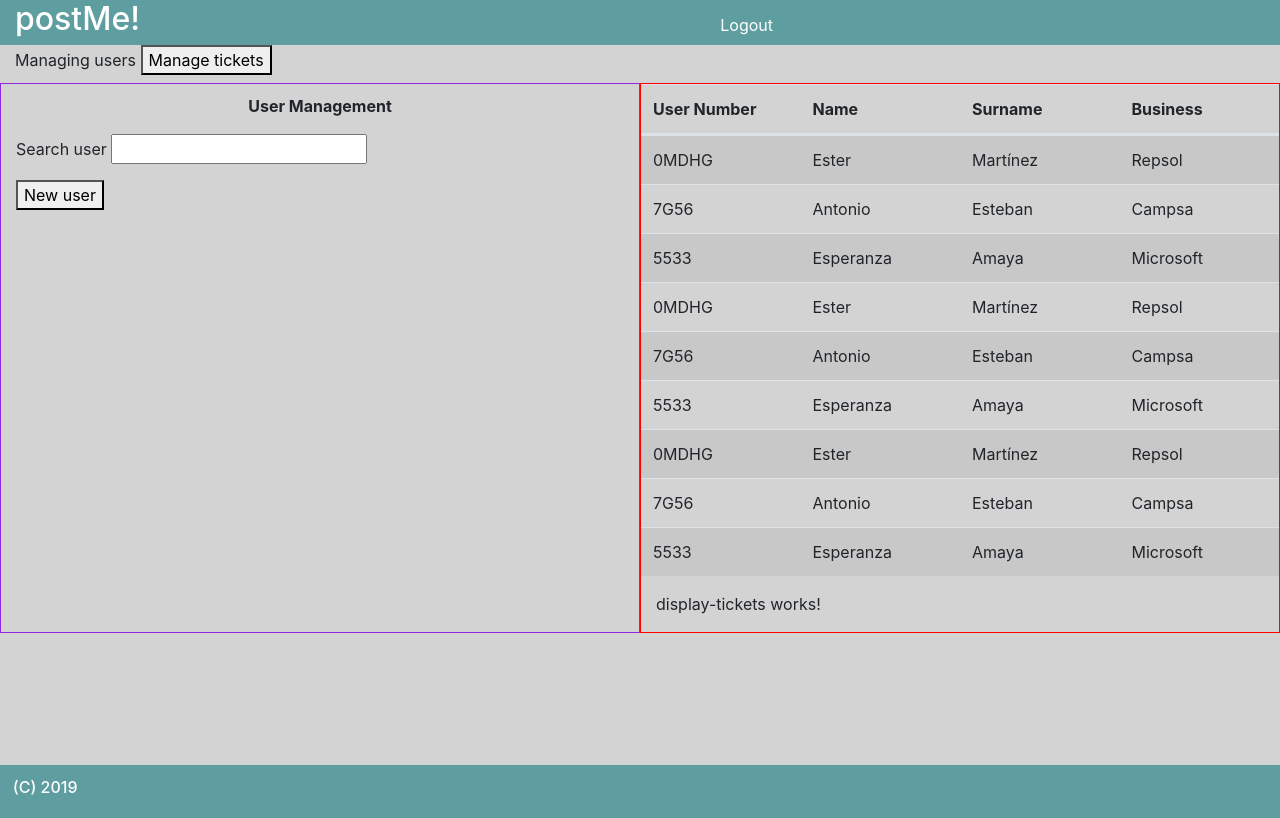
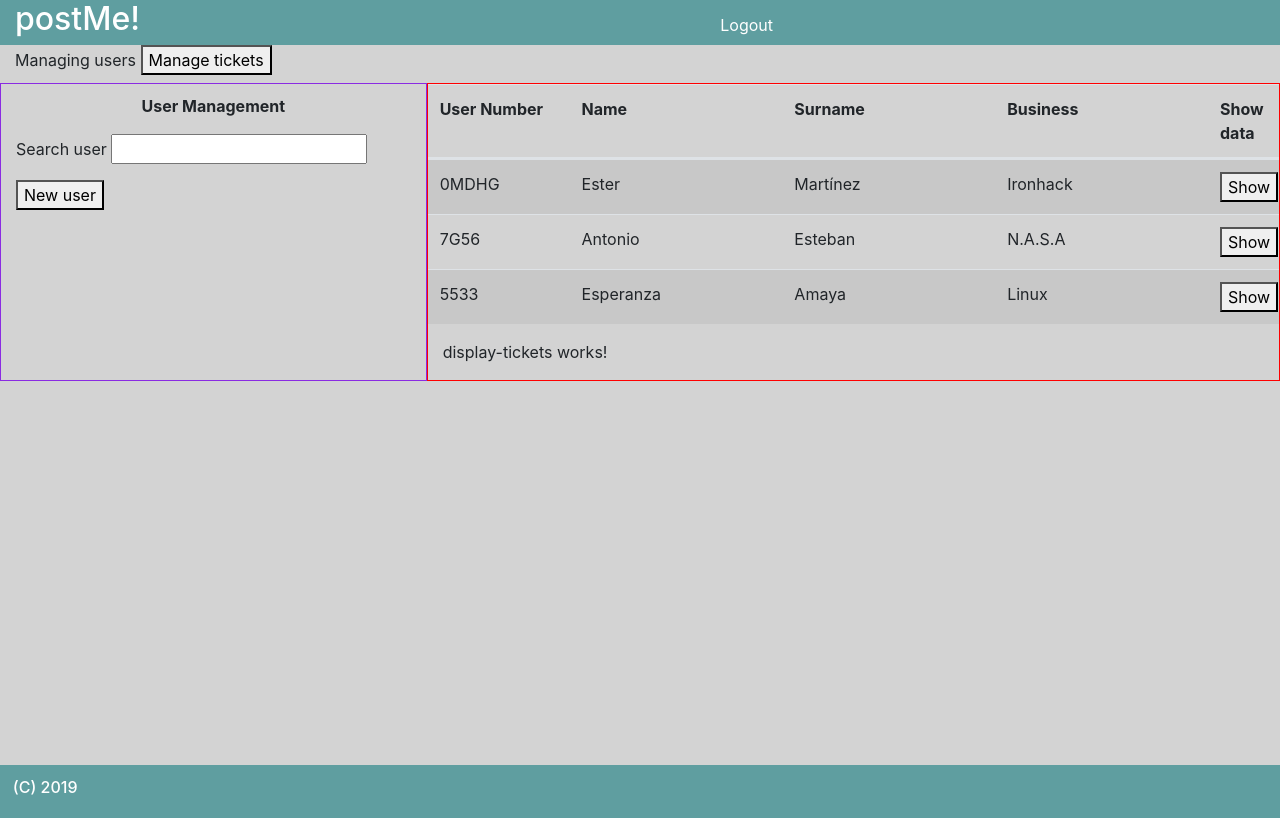
Before and after one commit to epangar/postMe, an Angular app in the folder postMe/: page /home in a window 1280 px wide. Both pictures are taken after a click on the button "Login". Built offline with nearby package versions, Linux system fonts and the light colour scheme.

Commit message:
Display correcto de Datos de Usuarios

```diff
--- a/postMe/src/app/classes/User.ts
+++ b/postMe/src/app/classes/User.ts
@@ -10,6 +10,8 @@ export class User{
     country: string;
     job: string;
     phoneNumber: string;
+    typeOfUser: string;
+    // email: string;
     // tickets: Ticket[];
 
     constructor(){
--- a/postMe/src/app/components/access/access.component.html
+++ b/postMe/src/app/components/access/access.component.html
@@ -26,14 +26,14 @@
 
 
     <div class="row--corrected">
-        <div class="access__managers col-md-6">
+        <div class="access__managers col-md-4">
             <manageusers *ngIf="accessIsClicked===true && currentlyManaging==='users'"
                         class="manage-users"></manageusers>
             <managetickets *ngIf="accessIsClicked===true && currentlyManaging==='tickets'"
                         class="manage-tickets"></managetickets>
         </div>
 
-        <div class="access__displayer col-md-6">
+        <div class="access__displayer col-md-8">
             <div>
                 <display-users></display-users>
             </div>
--- a/postMe/src/app/components/display-users/display-users.component.html
+++ b/postMe/src/app/components/display-users/display-users.component.html
@@ -1,30 +1,30 @@
 <table class="table table-striped col-lg-12 display_users__table">
     <thead>
         <tr class="row">
-            <th class="col-lg-3">User Number</th>
+            <th class="col-lg-2">User Number</th>
             <th class="col-lg-3">Name</th>
             <th class="col-lg-3">Surname</th>
             <th class="col-lg-3">Business</th>
+            <th class="col-lg-1">Show data</th>
         </tr>
     </thead>
     <tbody>
-        <tr *ngFor="let user of listOfUsers" class="row">
-            <td class="col-lg-3">{{user.userNumber}}</td>
+        <tr *ngFor="let user of listOfUsers; index as i" class="row">
+            <td class="col-lg-2">{{user.userNumber}}</td>
             <td class="col-lg-3">{{user.name}}</td>
             <td class="col-lg-3">{{user.surname}}</td>
             <td class="col-lg-3">{{user.business}}</td>
+            <td class="col-lg-1"> <button (click)="showUserData(i)">Show</button></td>
+            <div class="col-lg-12" *ngIf="whoIsDisplayed !== -1 && whoIsDisplayed === i">
+
+                <p><b>Position:</b> {{listOfUsers[i].typeOfUser }}, {{listOfUsers[i].business}}</p>
+                <p><b>Location:</b> {{listOfUsers[i].city }}, {{listOfUsers[i].country}}</p>
+                <p><b>Phone: </b> {{listOfUsers[i].phoneNumber}}</p>
+                <button>Create ticket</button>
+                <button>See all tickets</button>
+
+            </div>
         </tr>
-        <tr *ngFor="let user of listOfUsers" class="row">
-            <td class="col-lg-3">{{user.userNumber}}</td>
-            <td class="col-lg-3">{{user.name}}</td>
-            <td class="col-lg-3">{{user.surname}}</td>
-            <td class="col-lg-3">{{user.business}}</td>
-        </tr>
-        <tr *ngFor="let user of listOfUsers" class="row">
-            <td class="col-lg-3">{{user.userNumber}}</td>
-            <td class="col-lg-3">{{user.name}}</td>
-            <td class="col-lg-3">{{user.surname}}</td>
-            <td class="col-lg-3">{{user.business}}</td>
-        </tr>
+
     </tbody>
 </table>
--- a/postMe/src/app/components/display-users/display-users.component.ts
+++ b/postMe/src/app/components/display-users/display-users.component.ts
@@ -9,13 +9,27 @@ import { User } from '../../classes/User'
 })
 export class DisplayUsersComponent implements OnInit {
 
-  listOfUsers: User[]=ListOfUsers;
+  listOfUsers: User[] = ListOfUsers;
+  whoIsDisplayed: number = -1;
+  // dataIsShowing:boolean;
   constructor() { }
 
   ngOnInit() {
+
     this.listOfUsers = ListOfUsers.map(user=>user);
+
+    // this.dataIsShowing=false;
 
   }
 
+  showData(){
+    // this.dataIsShowing=!this.dataIsShowing;
+  }
+
+  showUserData(i: number){
+
+    this.whoIsDisplayed = i;
+
+  }
 
 }
--- a/postMe/src/app/mocks/MockUsers.ts
+++ b/postMe/src/app/mocks/MockUsers.ts
@@ -6,7 +6,8 @@ export let  ListOfUsers: User[] = [
         userNumber: "0MDHG",
         name: "Ester",
         surname: "Martínez",
-        business: "Repsol",
+        typeOfUser: "User",
+        business: "Ironhack",
         city: "Madrid",
         country: "Spain",
         job: "DDBB",
@@ -17,7 +18,8 @@ export let  ListOfUsers: User[] = [
         userNumber: "7G56",
         name: "Antonio",
         surname: "Esteban",
-        business: "Campsa",
+        typeOfUser: "I.T.",
+        business: "N.A.S.A",
         city: "Alicante",
         country: "Spain",
         job: "BE Dev",
@@ -28,7 +30,8 @@ export let  ListOfUsers: User[] = [
         userNumber: "5533",
         name: "Esperanza",
         surname: "Amaya",
-        business: "Microsoft",
+        typeOfUser: "User",
+        business: "Linux",
         city: "Madrid",
         country: "Spain",
         job: "FS dev",
```
